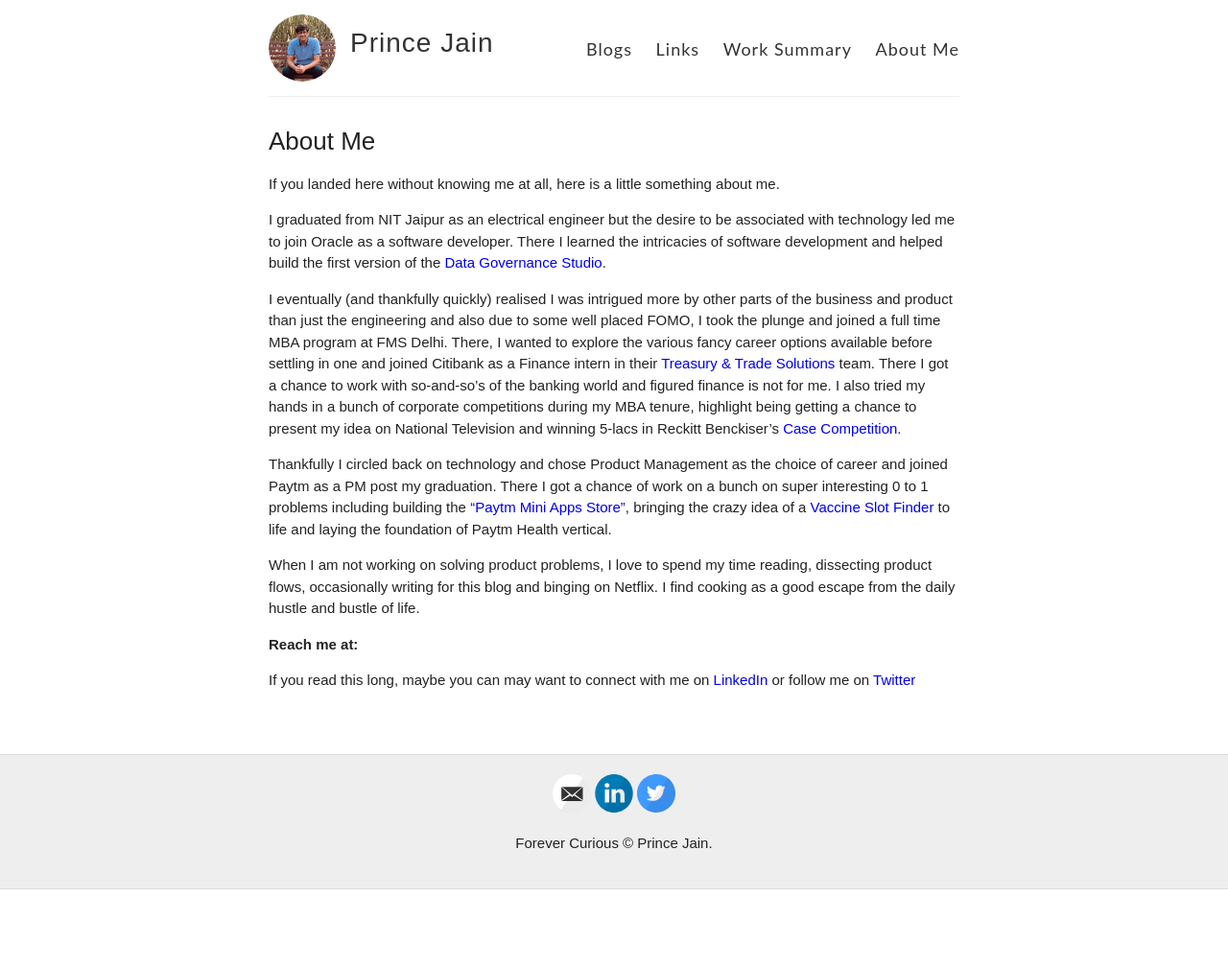
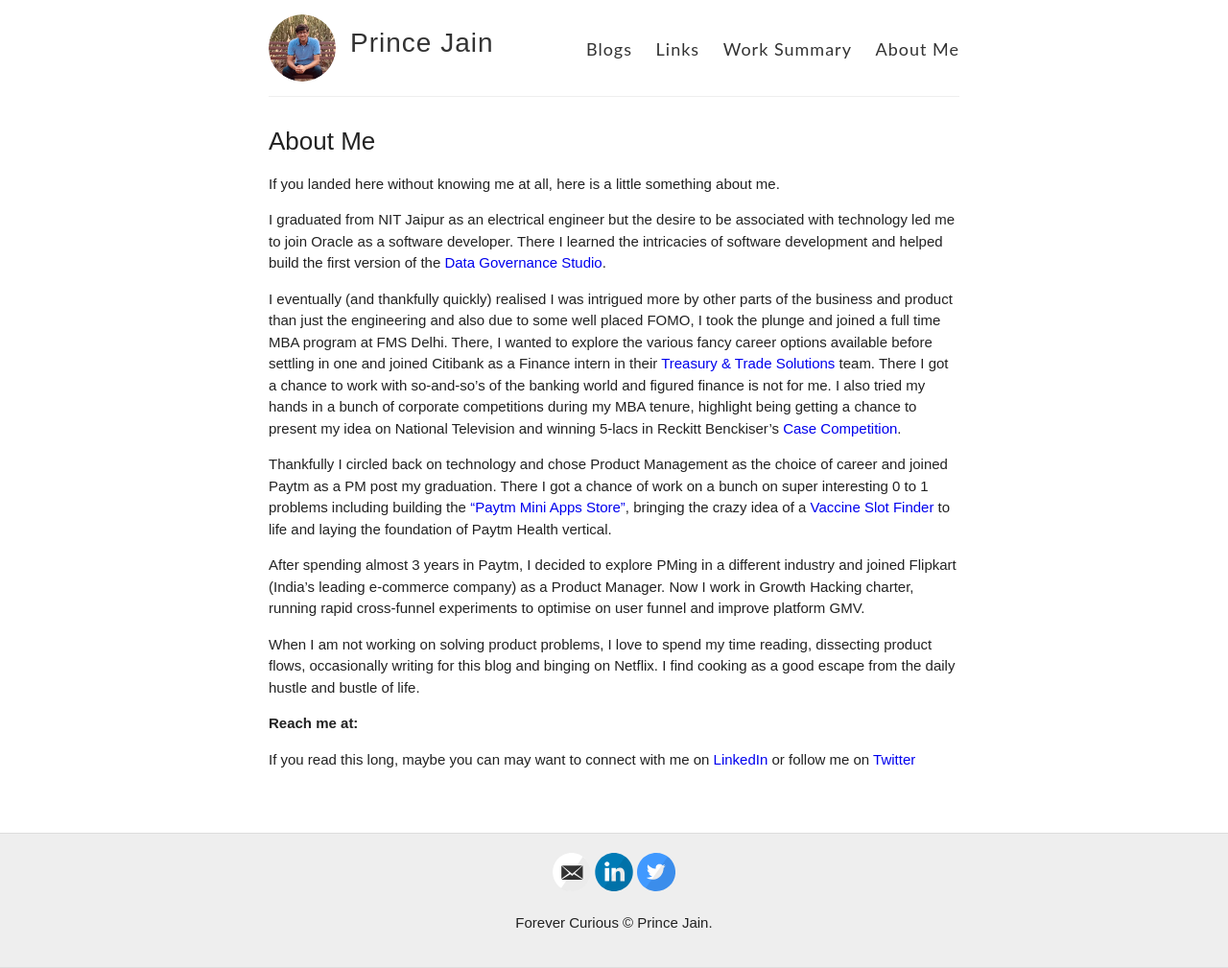
Before and after one commit to product-noob/product-noob.github.io, a Jekyll site: the page built from about.md, in a window 1280 px wide. Shown: the whole page at 96% size. Built offline with Jekyll 4.4.1, drawn with Linux system fonts in a browser that asks for light colours; before the commit the page ends 927 px from its top, so only the background shows below that.

Commit message:
Update about.md

```diff
--- a/about.md
+++ b/about.md
@@ -13,6 +13,8 @@ I also tried my hands in a bunch of corporate competitions during my MBA tenure,
 
 Thankfully I circled back on technology and chose Product Management as the choice of career and joined Paytm as a PM post my graduation. There I got a chance of work on a bunch on super interesting 0 to 1 problems including building the ["Paytm Mini Apps Store"](https://www.youtube.com/watch?v=nuK7Ct59Vyk&t=3161s), bringing the crazy idea of a [Vaccine Slot Finder](https://princejain.me/2021/08/03/Building-Vaccine-Slot-Finder.html) to life and laying the foundation of Paytm Health vertical.
 
+After spending almost 3 years in Paytm, I decided to explore PMing in a different industry and joined Flipkart (India's leading e-commerce company) as a Product Manager. Now I work in Growth Hacking charter, running rapid cross-funnel experiments to optimise on user funnel and improve platform GMV.
+
 When I am not working on solving product problems, I love to spend my time reading, dissecting product flows, occasionally writing for this blog and binging on Netflix. I find cooking as a good escape from the daily hustle and bustle of life.
 
 **Reach me at:**
```
